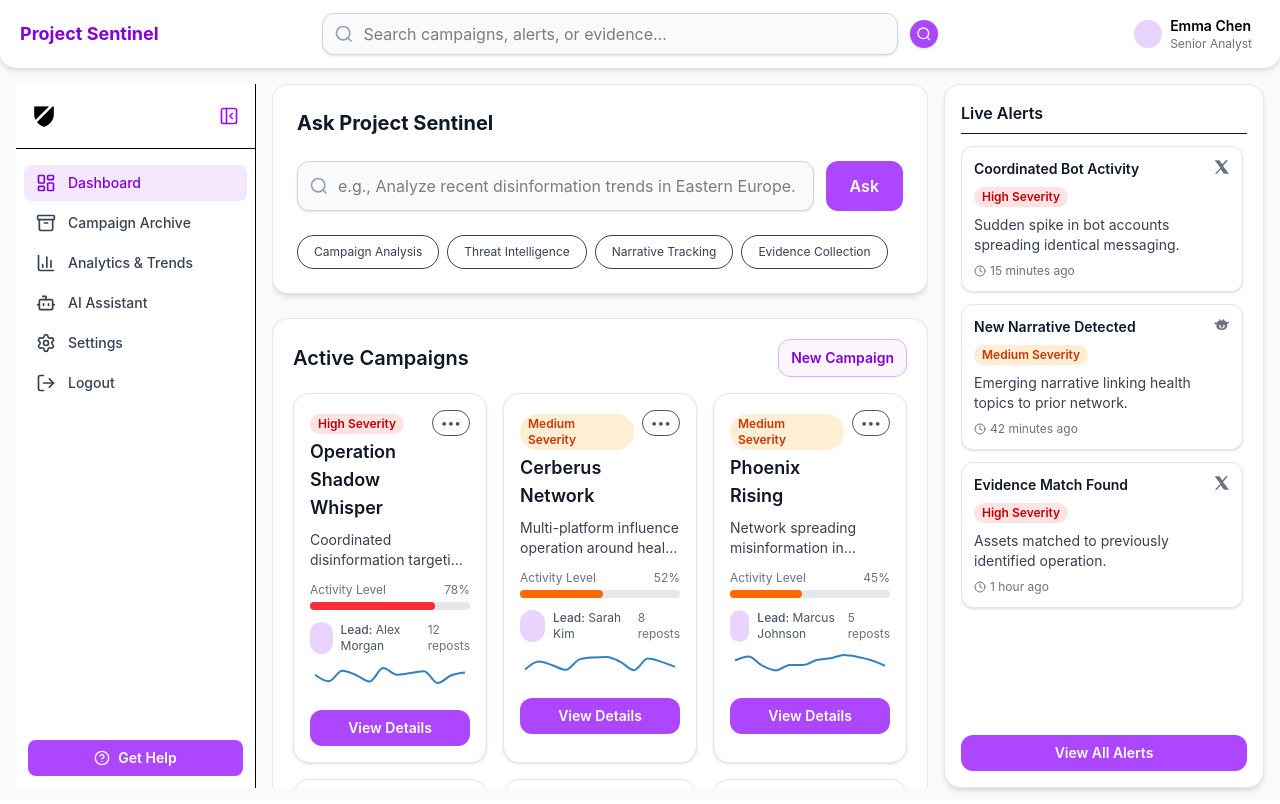
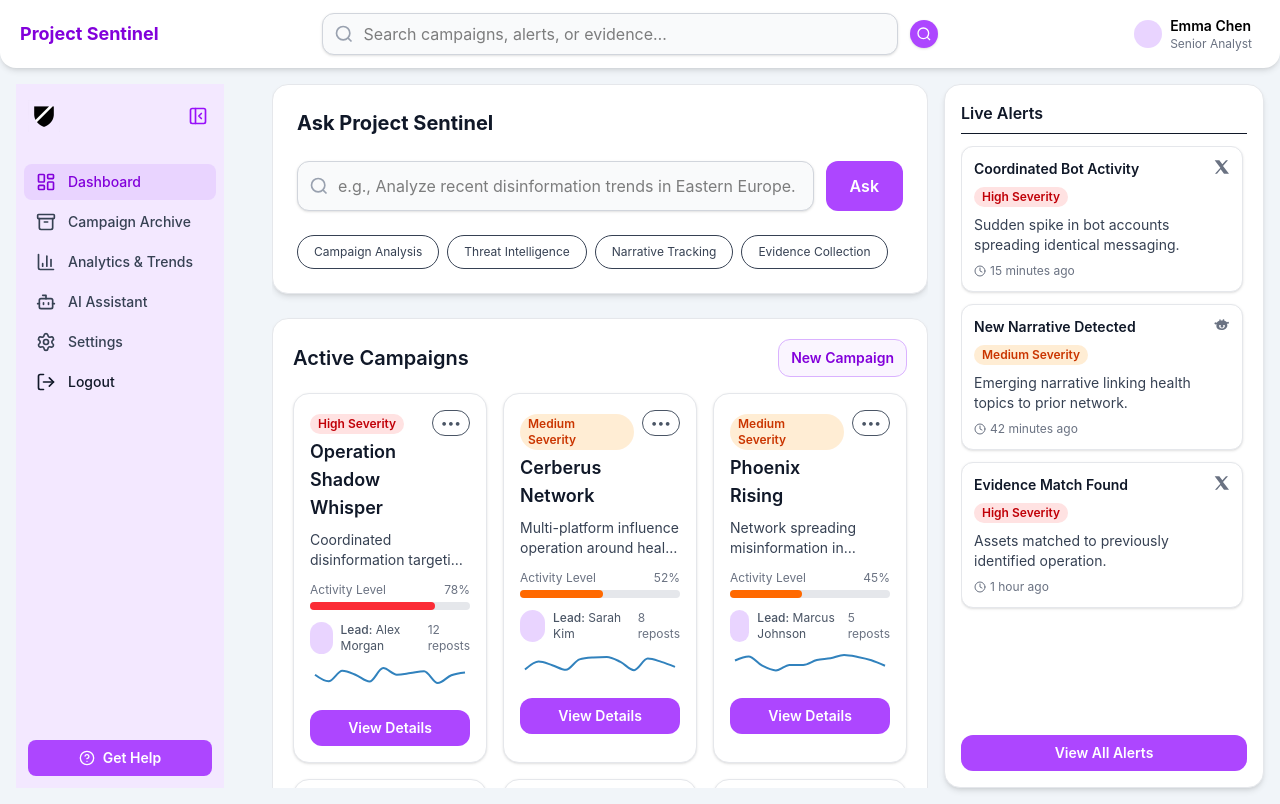
Before and after one commit to CrazyBong/Sentinel, a React (Vite) app in the folder project-sentinel/: page /dashboard in a window 1280 px wide. Built offline with nearby package versions, Linux system fonts and the light colour scheme; no server answers.

Commit message:
Improved sidebar styling,coloring and alignment

```diff
--- a/project-sentinel/src/components/ui/Sidebar.jsx
+++ b/project-sentinel/src/components/ui/Sidebar.jsx
@@ -28,12 +28,12 @@ export default function Sidebar() {
 
   return (
     <aside
-      className={`flex flex-col border-r bg-white transition-all duration-300 ${
-        open ? "w-60" : "w-16"
+      className={`flex flex-col border-lg bg-purple-100 transition-all duration-300 ${
+        open ? "w-52" : "w-16"
       }`}
     >
       {/* Top: toggle */}
-      <div className="flex items-center justify-between px-3 py-4 border-b">
+      <div className="flex items-center justify-between px-3 py-4 border-lg">
         {open && (
           <img
             src={ShieldLogo}
@@ -43,7 +43,7 @@ export default function Sidebar() {
         )}
         <button
           onClick={() => setOpen(!open)}
-          className="rounded p-1 hover:bg-purple-50"
+          className="rounded p-1 hover:bg-purple-100"
         >
           {open ? (
             <PanelLeftClose className="h-5 w-5 text-purple-600" />
@@ -62,10 +62,10 @@ export default function Sidebar() {
   className={({ isActive }) =>
     `flex items-center gap-3 rounded-lg px-3 py-2 text-sm font-medium transition-colors ${
       label === "Logout"
-        ? "text-gray-700 hover:bg-red-50 hover:text-red-700" // 🔴 logout hover red
+        ? "text-gray-900 hover:bg-red-100 hover:text-red-800" // 🔴 logout hover red
         : isActive
-        ? "bg-purple-100 text-purple-700"
-        : "text-gray-700 hover:bg-purple-50 hover:text-purple-700"
+        ? "bg-purple-200 text-purple-700"
+        : "text-gray-700 hover:bg-purple-200 hover:text-purple-700"
     }`
   }
 >
--- a/project-sentinel/src/pages/DashboardPage.jsx
+++ b/project-sentinel/src/pages/DashboardPage.jsx
@@ -224,7 +224,7 @@ export default function DashboardPage() {
   const viewCampaign = useCallback((c) => navigate(`/campaigns/${c.id}`), [navigate])
 
   return (
-    <div className="h-screen w-full overflow-hidden bg-gray-50">
+    <div className=" min-h-screen bg-slate-100">
       {/* TOP BAR / HERO */}
       <header className="flex items-center justify-between gap-4 bg-white shadow-md px-5 py-3 rounded-b-2xl">
   {/* Logo on the left */}
```
